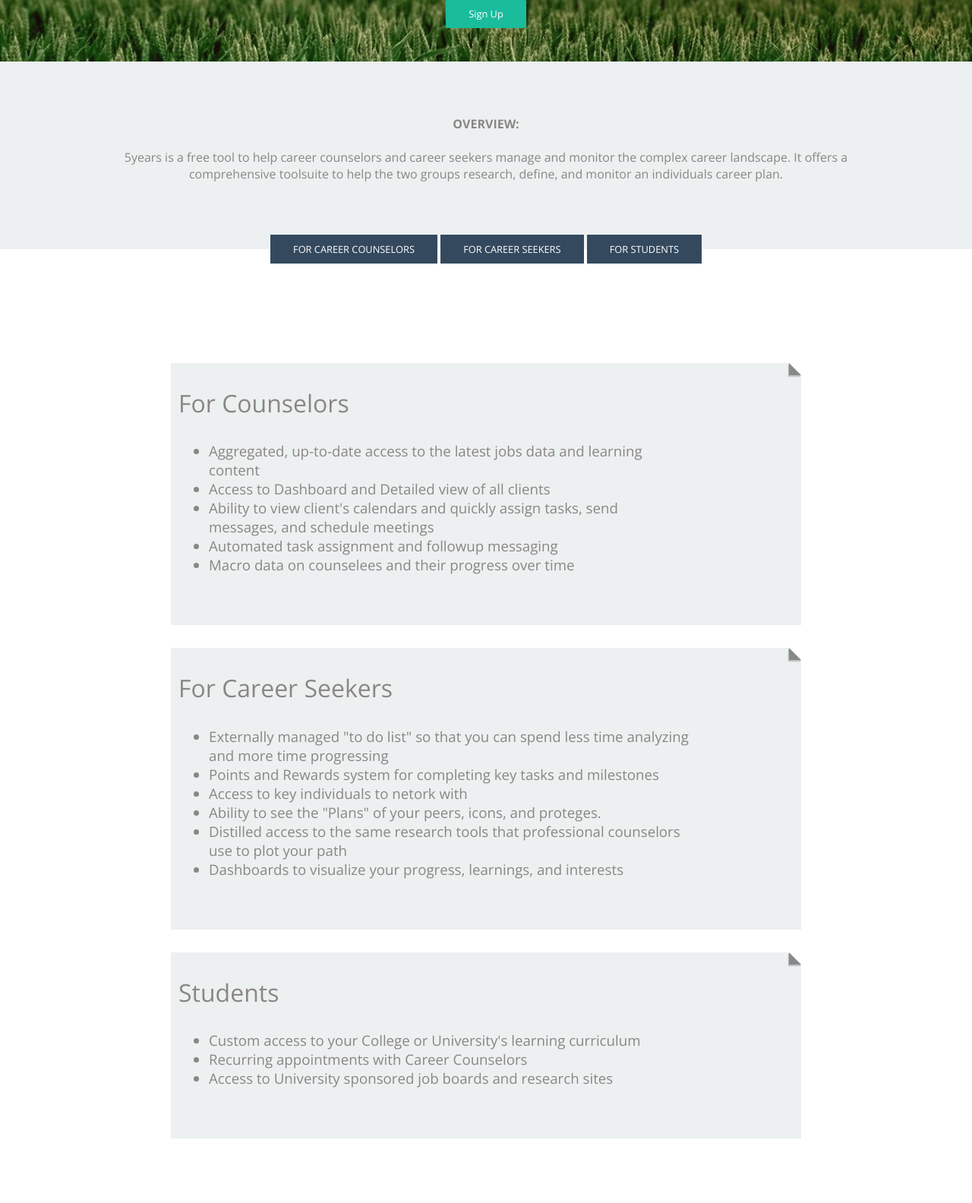
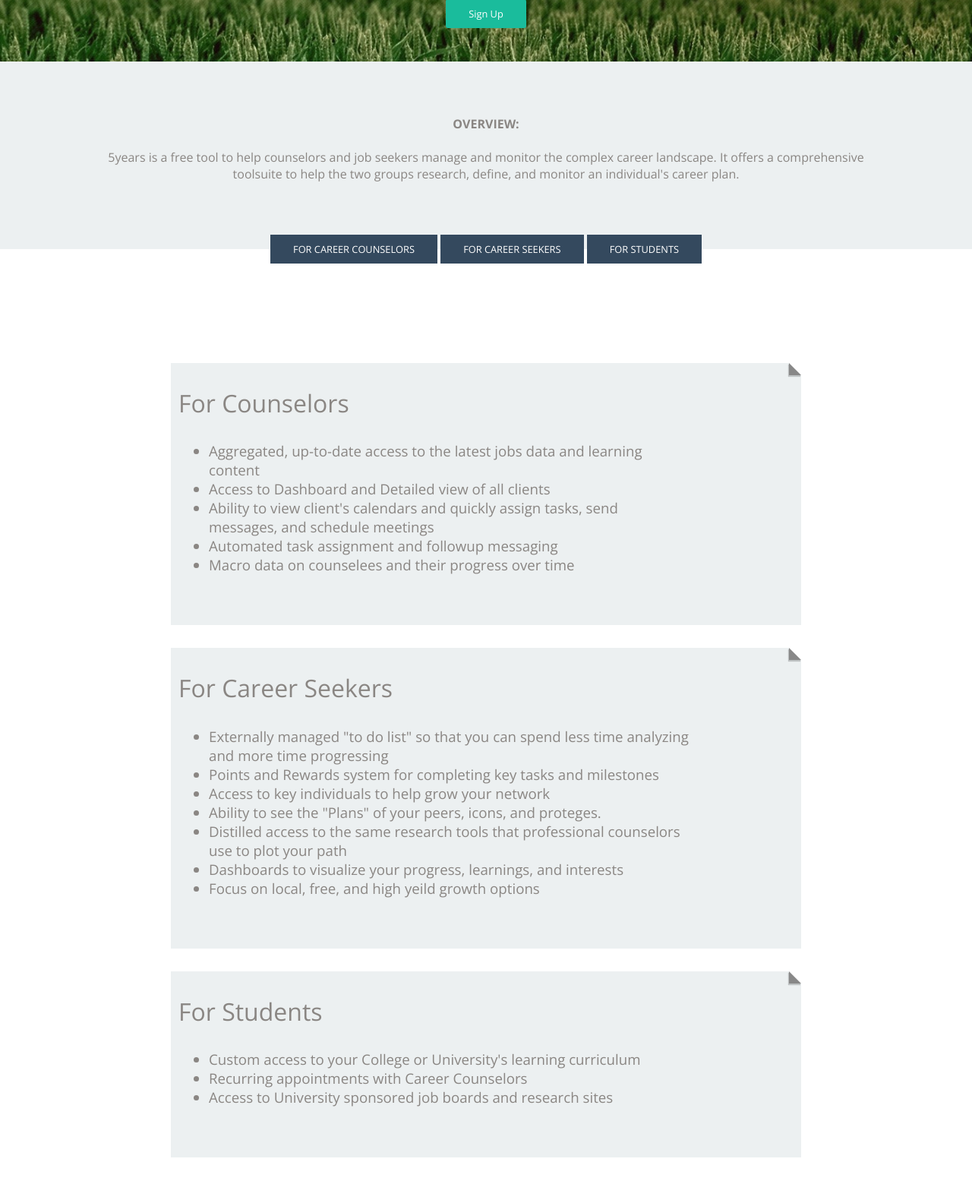
Before and after one commit to amac441/almanac, a Django app: page / in a window 1280 px wide. Shown: the part 333-1917 px from the top of the page at 76% size. Run offline with Django 3.2, Linux system fonts and the light colour scheme; some libraries are stand-ins or nearby versions.

Commit message:
old stuff

```diff
--- a/templates/index.html
+++ b/templates/index.html
@@ -76,9 +76,9 @@
 		<div class="grid_12 content quote">
 			<div class="container clearfix">
 				<h4>OVERVIEW:</h4>
-				<p>5years is a free tool to help career counselors and career seekers manage and monitor the complex career landscape.
+				<p>5years is a free tool to help counselors and job seekers manage and monitor the complex career landscape.
 
-				  It offers a comprehensive toolsuite to help the two groups research, define, and monitor an individuals career plan. </p>
+				  It offers a comprehensive toolsuite to help the two groups research, define, and monitor an individual's career plan. </p>
 			</div>
 
 
@@ -128,10 +128,11 @@
     					<div class="grid_10" ><h3><ul>
     					<li>Externally managed "to do list" so that you can spend less time analyzing and more time progressing</li>
     					<li>Points and Rewards system for completing key tasks and milestones</li>
-    					<li>Access to key individuals to netork with</li>
+    					<li>Access to key individuals to help grow your network</li>
     					<li>Ability to see the "Plans" of your peers, icons, and proteges. </li>
     					<li>Distilled access to the same research tools that professional counselors use to plot your path</li>
                         <li>Dashboards to visualize your progress, learnings, and interests</li>
+                        <li>Focus on local, free, and high yeild growth options</li>
     					</ul></h3>
     					</div>
     				</div>
@@ -140,7 +141,7 @@
 				<div class="bloc1 grid_12">
                     <div class="grid_1"></div>
     				<div class="box grid_10" >
-    					<span class="lovedOne">Students</span>
+    					<span class="lovedOne">For Students</span>
     					<div class="grid_10" ><h3><ul>
     					<li>Custom access to your College or University's learning curriculum</li>
     					<li>Recurring appointments with Career Counselors</li>
@@ -193,7 +194,7 @@
 		<div class="container clearfix">
 
 			<div class="grid_12 about">
-				<p><blockquote> "The achievement of difficult goals entails not only talent but also the sustained and focused application of talent over time."
+				<p><blockquote> "The achievement of difficult goals entails not only talent but also the sustained and focused application of talent over time." - Mike Matthews
 				</blockquote></p>
 
                 <p>People tend to only focus on the growth of their bank accounts, not the growth of their greatest asset  - their skills and knowledge. As a result, only 13% of young adults feel satisfied in their jobs.
@@ -271,14 +272,14 @@
 
 					<div class="box grid_3">
 
-						<p>I can’t track the progress of my counselee's and employees</p>
+						<p>I can’t track the progress of my counselees and employees</p>
 					</div>
 
 				</div>
 
 			<div class="grid_12 mission">
-			    <p>We say let us do the hard part of defining the plan, and all you need to do is execute.</p>
-				<p><blockquote>"Never worry about action, only innaction." - Churhill</blockquote></p>
+			    <p>We say: let us do the hard part of defining the plan, and all you need to do is execute.</p>
+				<p><blockquote>"Never worry about action, only inaction." - Winston Churchill</blockquote></p>
 			</div>
 
 
@@ -299,8 +300,7 @@
 		<div class="container clearfix">
 
 			<div class="grid_12 about">
-			<b>
-				<p>Help us make this the best tool it can be. Send us an email at info@mettentotwetten.com for more details or visit our blog to find updates (<a href="http://www.mettentot.com/blog">MettenTot Blog</a>)
+				<p>Help us make this the best tool it can be. Send us an email at info@mettentotwetten.com or visit our blog to find updates (<a href="http://www.mettentot.com/blog">MettenTot Blog</a>)
 				</p>
 			</div>
 
```
